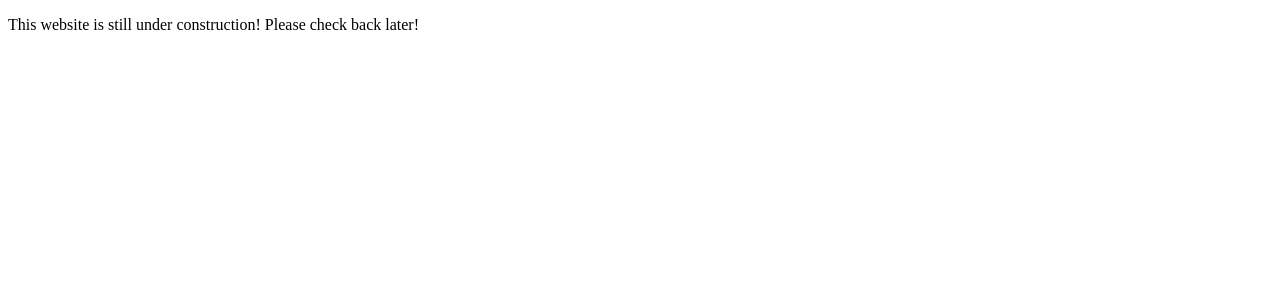
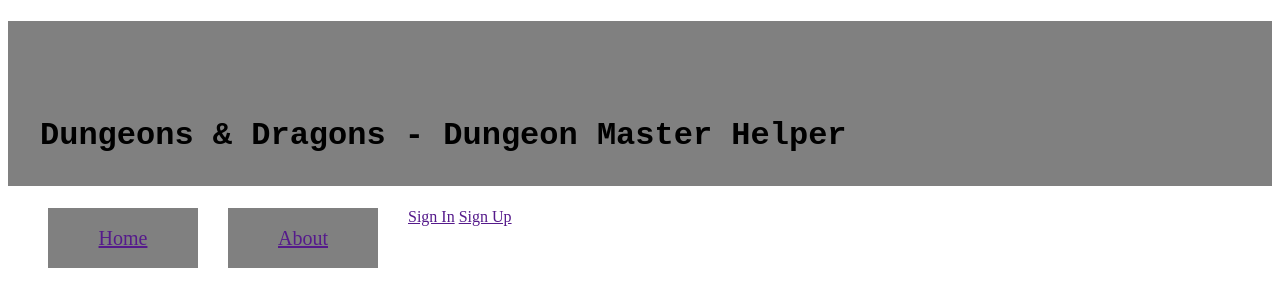
Before and after one commit to jmdesrosi/LearningHTML-Website, a plain HTML site: page index.html in a window 1280 px wide. Drawn offline with Linux system fonts and the light colour scheme.

Commit message:
Edited Website HTML and Added CSS
Added Title, changed logos, added buttons.

```diff
--- a/index.html
+++ b/index.html
@@ -5,7 +5,8 @@
         <meta charset="UTF-8">
         <meta name="viewport" content="width=device-width, initial-scale=1">
 
-        <title>Learning HTML & CSS</title>
+        <title>D&D - DM Helper</title>
+        <link rel="icon" href="/Images/DND_Helper_Logo.png" sizes="256x256"/>
         <meta name="description" content="An HTML page styled with CSS used as a collection of my HTML learning.">
         <meta name="author" content="Jeremy Michael Perin Desrosiers">
 
@@ -15,14 +16,25 @@
         <meta property="og:description" content="An HTML page styled with CSS used as a collection of my HTML learning.">
         <meta property="og:image" content="Cyclosternum_Fasciatum.jpg">
 
-        <link rel="icon" href="/favicon.ico">
         <link rel="icon" href="/favicon.svg" type="image/svg+xml">
         <link rel="apple-touch-icon" href="/apple-touch-icon.png">
 
-        <link rel="stylesheet" href="css/styles.css?v=1.0">
+        <link rel="stylesheet" href="styles.css">
     </head>
 
-    <body>
-        <p>This website is still under construction! Please check back later!</p>
-    </body>
+    <header>
+
+        <h1 id="title">Dungeons & Dragons - Dungeon Master Helper</h1>
+        <ul class="MainMenu">
+            <li class="MainMenu" id="button"><a href="">Home</a></li> <!--Insert Hyperlink to Main Page here!-->
+            <li class="MainMenu" id="button"><a href="">About</a></li>
+        </ul>
+
+        <a class="SignIn" href="">Sign In</a>
+        <a class="SignUp" href="">Sign Up</a>
+    </header>
+
+    <main>
+
+    </main>
 </html>
--- /dev/null
+++ b/styles.css
@@ -0,0 +1,29 @@
+#title {
+    text-align: left;
+    color: black;
+    font-family: 'Courier New', Courier, monospace;
+    background-color: #808080;
+    padding-left: 1em;
+    padding-top: 3em;
+    padding-bottom: 1em;
+    font-size: 2em;
+}
+
+ul.MainMenu {
+    font-size: 20px;
+    list-style: none;
+}
+
+li.MainMenu {
+    float: left;
+}
+
+#button {
+    float: left;
+    list-style: none;
+    text-align: center;
+    background-color: #808080;
+    margin-right: 30px;
+    width: 150px;
+    line-height: 60px;
+}
```
Also changed, not shown: Chromatopelma_Cyaneopubescens.jpg (deleted), Images/DND_Helper_Logo.png (added), T_Icon.png (deleted), apple-touch-icon.png (deleted), css/styles.css (deleted), favicon.ico (deleted), favicon.svg (deleted), 3 other files.
